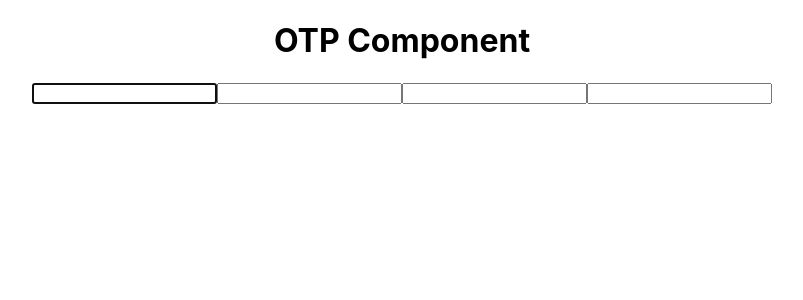
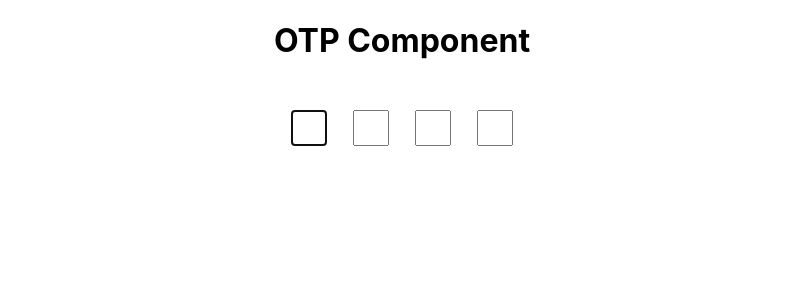
Before and after one commit to KrishnaDhek/javascript-learning, a React (Create React App) app in the folder Machine_Coding/otp/: page / in a window 1280 px wide. Shown: the top 300 px of the page, without its empty margins (238-1041 px from the left). Built offline with nearby package versions, Linux system fonts and the light colour scheme.

Commit message:
Otp Component in React

```diff
--- a/Machine_Coding/otp/src/App.css
+++ b/Machine_Coding/otp/src/App.css
@@ -1,38 +1,24 @@
-.App {
+.App{
   text-align: center;
 }
 
-.App-logo {
-  height: 40vmin;
-  pointer-events: none;
+.container{
+  display: flex;
+  justify-content: center;
+  align-items: center;
+  gap: 10px;
+  padding: 20px;
+
 }
 
-@media (prefers-reduced-motion: no-preference) {
-  .App-logo {
-    animation: App-logo-spin infinite 20s linear;
-  }
+input{
+  width: 1rem;
+  height: 1rem;
+  padding: 0.5rem;
+  margin: 0.5rem;
 }
 
-.App-header {
-  background-color: #282c34;
-  min-height: 100vh;
-  display: flex;
-  flex-direction: column;
-  align-items: center;
-  justify-content: center;
-  font-size: calc(10px + 2vmin);
-  color: white;
+input:focus{
+  border-color: blue;
+  border: 2px solid blue;
 }
-
-.App-link {
-  color: #61dafb;
-}
-
-@keyframes App-logo-spin {
-  from {
-    transform: rotate(0deg);
-  }
-  to {
-    transform: rotate(360deg);
-  }
-}
```
